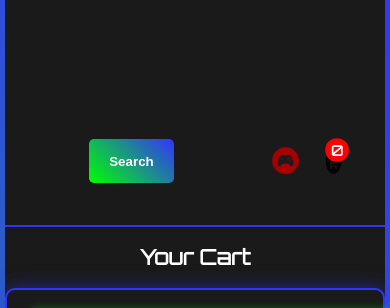
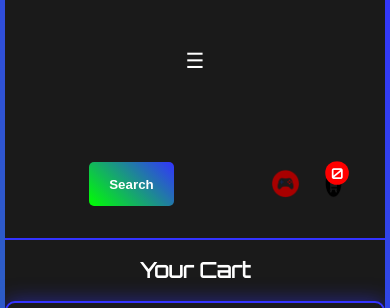
Before and after one commit to 8jo00/Tech-Tower-bz, a plain HTML site: page cart.html in a window 390 px wide. Shown: the part 71-379 px from the top of the page. Drawn offline with Linux system fonts and the light colour scheme.

Commit message:
Add files via upload

```diff
--- a/cart.html
+++ b/cart.html
@@ -15,6 +15,10 @@
       <img src="logo.png" alt="TechTower Logo">
     </div>
     <nav>
+
+      <div class="mobile-menu-container">
+        <button class="mobile-menu-toggle">☰</button>
+        <div class="mobile-menu">
           <ul>
             <li><a href="index.html">Home</a></li>
             <li><a href="shop.html">Shop</a></li>
@@ -22,10 +26,9 @@
             <li><a href="news.html">News</a></li>
             <li><a href="repair.html">Repair</a></li>
           </ul>
+        </div>
+
     </nav>
-    <div class="header-right">
-      <div class="search-bar">
-
     <div class="header-right">
       <div class="search-bar">
         <a href="shop.html">
@@ -34,7 +37,6 @@
           </a>
 
       </div>
-
 
       <div class="account-icon" onclick="window.location.href='account.html'">
 
```
Lines whose indentation alone changed are shown as unchanged.
